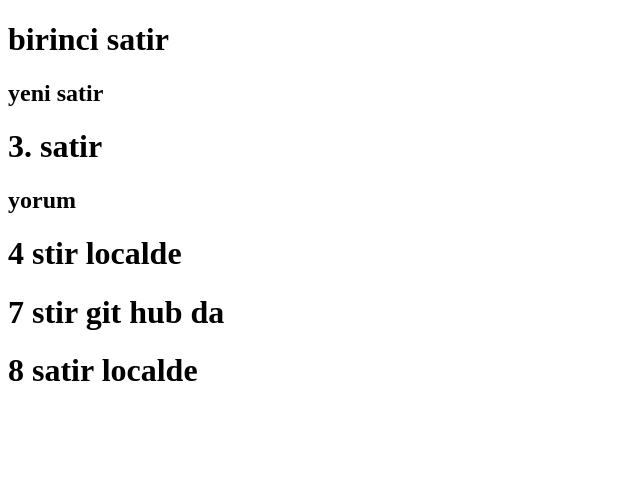
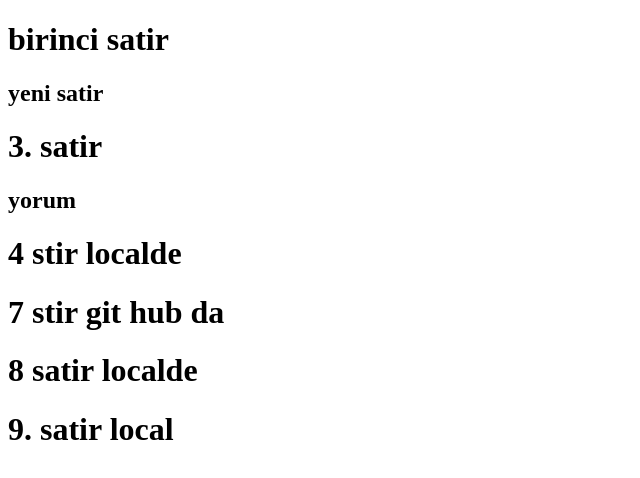
Before and after one commit to ekaygusuz/webDevGitDeneme, a plain HTML site: page index.html in a window 1280 px wide. Shown: the whole page, without its empty margins (0-640 px from the left). Drawn offline with Linux system fonts and the light colour scheme.

Commit message:
9.satir local

```diff
--- a/index.html
+++ b/index.html
@@ -12,5 +12,6 @@
     <h1>4 stir localde</h1>
     <h1>7 stir git hub da</h1>
     <h1>8 satir localde</h1>
+    <h1>9. satir local</h1>
   </body>
 </html>
```
